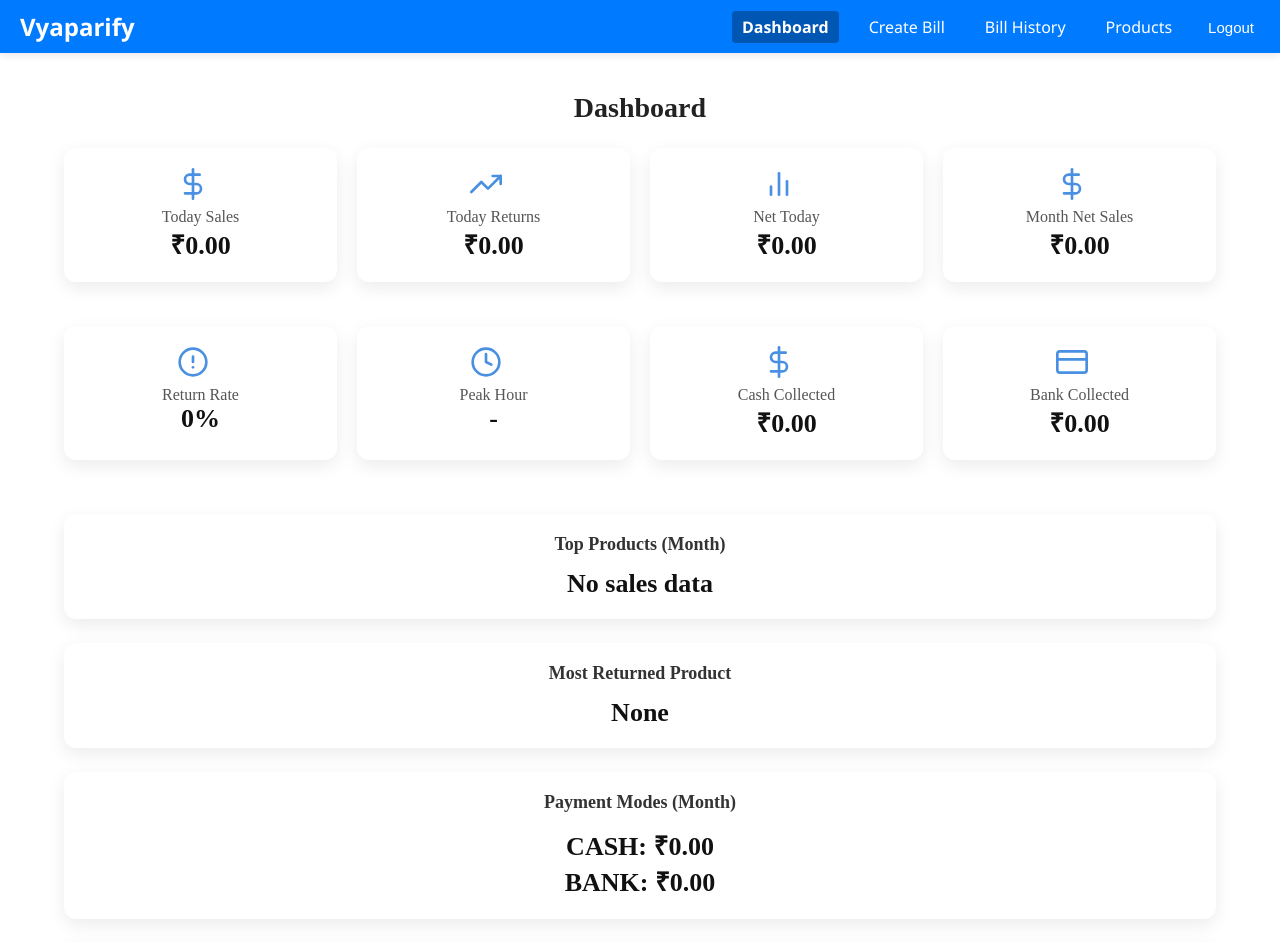
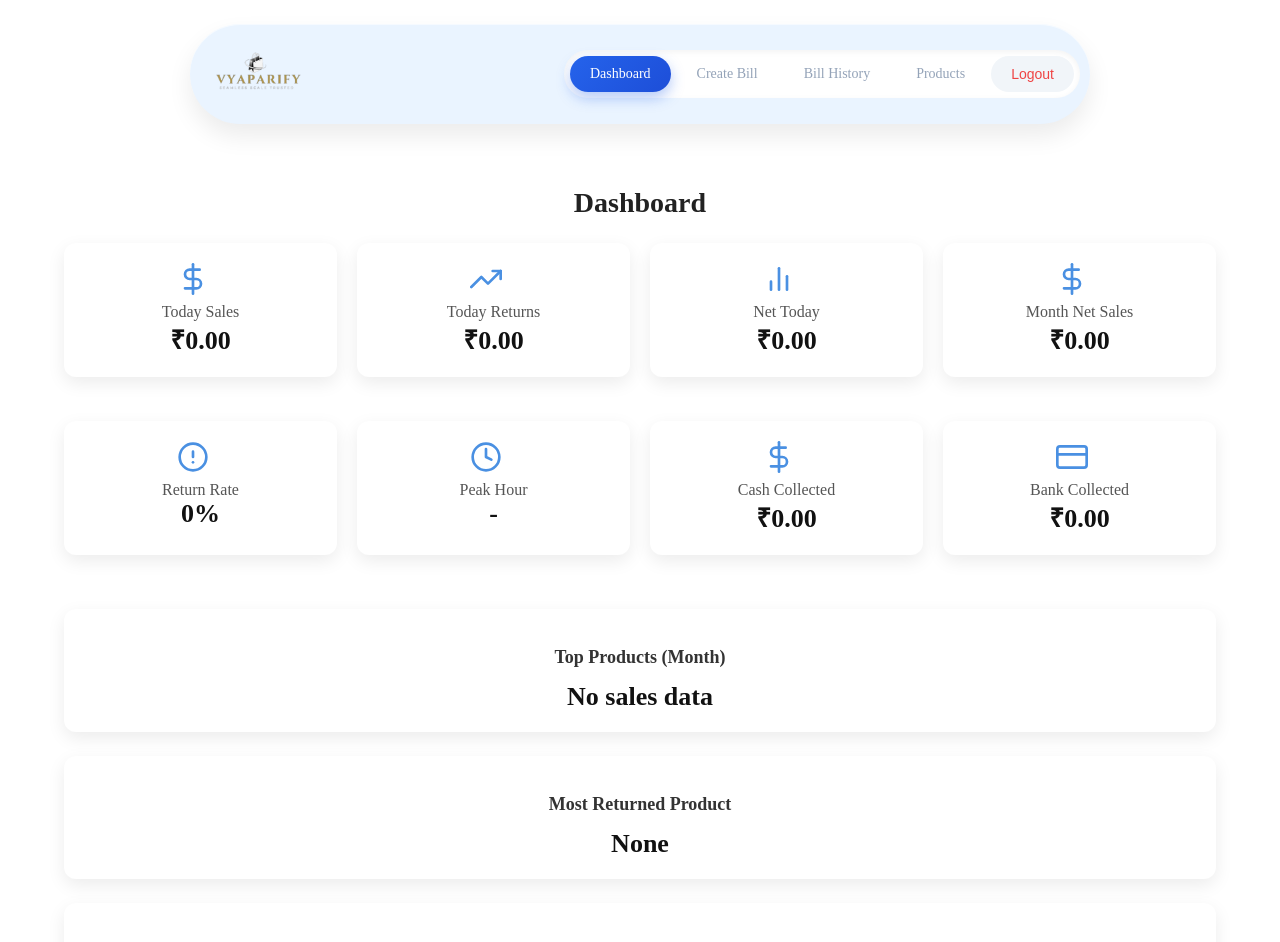
Before and after one commit to asxxfaq/Vyaparify, a React (Vite) app: page / in a window 1280 px wide. Shown: the top 942 px of the page. Built offline with nearby package versions, Linux system fonts and the light colour scheme; sample sign-in values are in the browser's storage.

Commit message:
First commit

```diff
--- a/src/components/Navbar.css
+++ b/src/components/Navbar.css
@@ -1,93 +1,132 @@
-* {
-  box-sizing: border-box;
-  margin: 0;
+/* Navbar.css */
+
+.navbar {
+  max-width: 900px;
+  margin: 24px auto;
+  padding: 10px;
+  background: #eaf4ff;
+  border-radius: 999px;
+  box-shadow:
+    0 12px 24px rgba(0, 0, 0, 0.08),
+    inset 0 1px 0 rgba(255, 255, 255, 0.6);
+  display: flex;
+  align-items: center;
+  justify-content: space-between;
+  position: relative;
+}
+.logo {
+  height: 42px;          /* adjust if needed */
+  width: auto;
+  object-fit: contain;
+  cursor: pointer;
 }
 
-.navbar {
-  display: flex;
-  justify-content: space-between;
-  align-items: center;
-  background-color: #007bff;
-  padding: 10px 20px;
-  color: #fff;
-  font-family: 'Segoe UI', Tahoma, Geneva, Verdana, sans-serif;
-  box-shadow: 0 2px 8px rgba(0, 0, 0, 0.1);
-  position: relative;
+/* Brand */
+.brand {
+  font-size: 18px;
+  font-weight: 600;
+  color: #1e40af;
+  padding-left: 14px;
 }
 
-.navbar .brand {
-  font-size: 24px;
-  font-weight: bold;
-  margin: 0;
+/* Hamburger (hidden on desktop) */
+.hamburger {
+  display: none;
+  font-size: 22px;
+  cursor: pointer;
+  color: #1e40af;
 }
 
+/* Nav Links Container */
 .nav-links {
   list-style: none;
   display: flex;
-  gap: 20px;
-  margin: 0;
-  padding: 0;
+  background: #ffffff;
+  padding: 6px;
+  border-radius: 999px;
+  gap: 6px;
+  box-shadow:
+    inset 0 2px 6px rgba(0, 0, 0, 0.05);
 }
 
-.nav-links li a {
-  color: #fff;
-  text-decoration: none;
-  font-weight: 500;
-  padding: 5px 10px;
-  border-radius: 4px;
-  transition: background-color 0.2s ease;
+/* Individual items */
+.nav-links li {
+  display: flex;
 }
 
-.nav-links li a:hover {
-  background-color: rgba(255, 255, 255, 0.2);
+/* Links */
+.nav-links a {
+  text-decoration: none;
+  padding: 10px 20px;
+  border-radius: 999px;
+  font-size: 14px;
+  font-weight: 500;
+  color: #94a3b8;
+  transition: all 0.25s ease;
+  display: flex;
+  align-items: center;
+  gap: 8px;
 }
 
-.nav-links li a.active {
-  background-color: #0056b3;
-  font-weight: 600;
+/* Hover */
+.nav-links a:hover {
+  color: #1e40af;
 }
 
+/* Active NavLink */
+.nav-links a.active {
+  background: linear-gradient(135deg, #2563eb, #1d4ed8);
+  color: #ffffff;
+  box-shadow:
+    0 6px 14px rgba(37, 99, 235, 0.35);
+}
+
+/* Logout button */
 .logout-btn {
-  background: none;
+  padding: 10px 20px;
+  border-radius: 999px;
   border: none;
+  font-size: 14px;
+  font-weight: 500;
   cursor: pointer;
-  font-size: 15px;
-  color: #fff;
+  background: #f1f5f9;
+  color: #ef4444;
+  transition: all 0.25s ease;
 }
 
 .logout-btn:hover {
-  text-decoration: underline;
+  background: #fee2e2;
 }
 
-.hamburger {
-  display: none;
-  font-size: 26px;
-  cursor: pointer;
-  color: #fff;
-}
+/* =========================
+   Mobile Responsive
+========================= */
+@media (max-width: 768px) {
+  .navbar {
+    border-radius: 16px;
+    flex-wrap: wrap;
+    padding: 14px;
+  }
 
-@media (max-width: 600px) {
   .hamburger {
     display: block;
   }
 
   .nav-links {
-    position: absolute;
-    top: 60px;
-    left: 0;
     width: 100%;
-    background-color: #007bff;
     flex-direction: column;
-    gap: 10px;
-    padding: 15px 20px;
+    margin-top: 14px;
     display: none;
+    border-radius: 16px;
   }
 
   .nav-links.open {
     display: flex;
   }
 
-  .nav-links li a {
-    padding: 10px 0;
+  .nav-links a,
+  .logout-btn {
+    width: 100%;
+    justify-content: center;
   }
 }
--- a/src/components/Navbar.jsx
+++ b/src/components/Navbar.jsx
@@ -1,6 +1,7 @@
 import React, { useState } from "react";
 import { NavLink, useNavigate } from "react-router-dom";
 import { FiMenu, FiX } from "react-icons/fi";
+import logo from '../assets/vyaparify.png'
 import "./Navbar.css";
 
 export default function Navbar() {
@@ -16,9 +17,12 @@ export default function Navbar() {
 
   return (
     <nav className="navbar">
-      <div className="nav-left">
-        <h1 className="brand">Vyaparify</h1>
-      </div>
+     <div className="nav-left">
+  <h1 className="brand">
+    <img src={logo} alt="Vyaparify Logo" className="logo" />
+  </h1>
+</div>
+
 
       {/* Hamburger */}
       <div className="hamburger" onClick={() => setMenuOpen(!menuOpen)}>
--- a/src/pages/Dashboard.jsx
+++ b/src/pages/Dashboard.jsx
@@ -92,18 +92,37 @@ export default function Dashboard() {
   //  PAYMENT SPLIT
   const paymentSplit = useMemo(() => {
     const map = { CASH: 0, BANK: 0 };
+
     monthBills.forEach(b => {
       if (!b.payment) return;
-      const { method, cash = 0, bank = 0 } = b.payment;
-      if (method === "CASH") map.CASH += cash;
-      else if (method === "BANK") map.BANK += bank;
-      else if (method === "SPLIT") {
-        map.CASH += cash;
-        map.BANK += bank;
+
+      const sign = b.type === "RETURN" ? -1 : 1;
+      const total = b.summary?.total || 0;
+
+      const method = b.payment.method;
+      const cash = Number(b.payment.cash || 0);
+      const bank = Number(b.payment.bank || 0);
+
+      // ✅ SPLIT payment
+      if (method === "SPLIT") {
+        map.CASH += sign * cash;
+        map.BANK += sign * bank;
+      }
+      // ✅ CASH only (amount is TOTAL)
+      else if (method === "CASH") {
+        map.CASH += sign * total;
+      }
+      // ✅ BANK only (amount is TOTAL)
+      else if (method === "BANK") {
+        map.BANK += sign * total;
       }
     });
+
     return map;
   }, [monthBills]);
+
+
+
 
   const mostReturnedProduct = useMemo(() => {
     const map = {};
```
Also changed, not shown: src/components/InvoiceTable.jsx (deleted, +0 -35 lines), src/assets/vyaparify.png (added).
